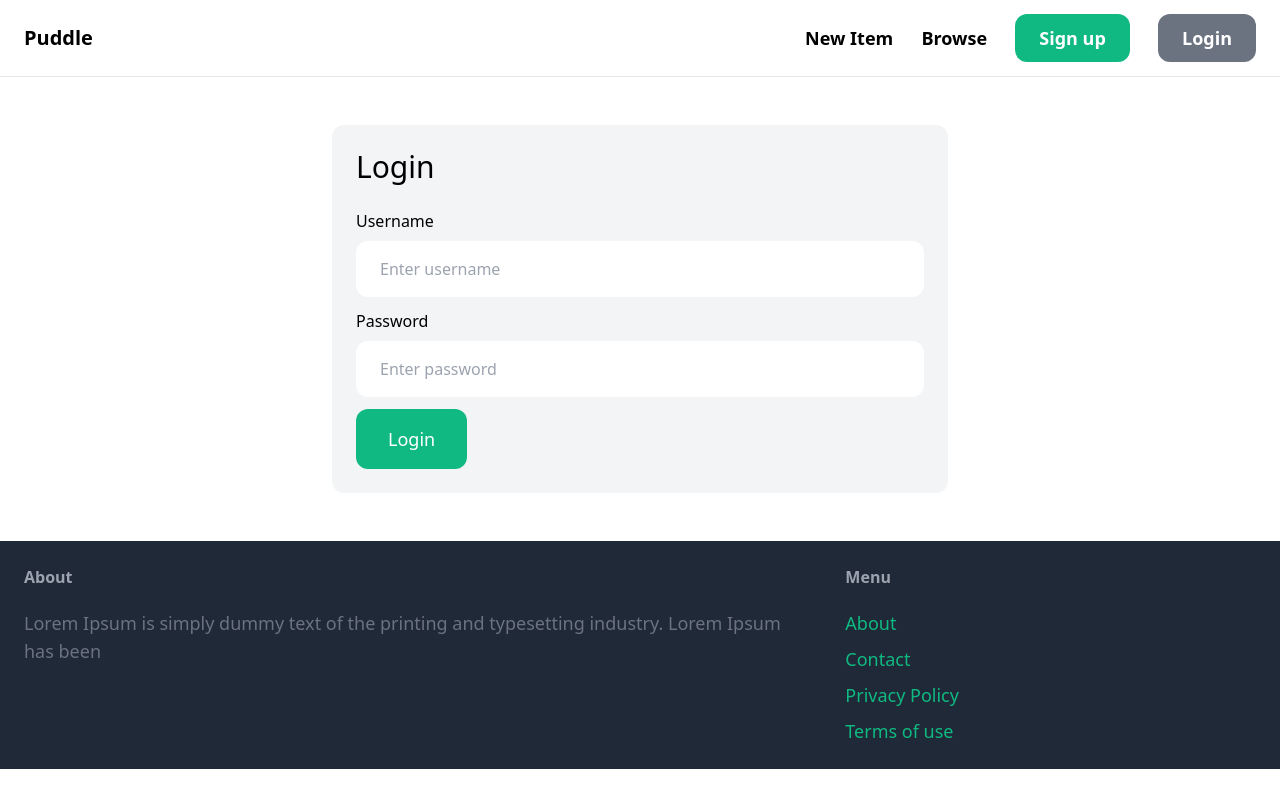
After one commit to sibi404/puddle, a Django app: page /login/ in a window 1280 px wide. The commit adds this page. Run offline with Django 4.2, Linux system fonts and the light colour scheme.

Commit message:
Completed till adding new item

```diff
--- a/core/forms.py
+++ b/core/forms.py
@@ -1,6 +1,20 @@
 from django import forms
-from django.contrib.auth.forms import UserCreationForm
+from django.contrib.auth.forms import UserCreationForm,AuthenticationForm
 from django.contrib.auth.models import User
+
+class LoginForm(AuthenticationForm):
+    # class Meta:
+    #     model = User
+    #     fields = ['username','password']
+    username = forms.CharField(widget=forms.TextInput(attrs={
+        'placeholder' : 'Enter username',
+        'class' : 'w-full py-4 px-6 rounded-xl'
+    }))
+
+    password = forms.CharField(widget=forms.PasswordInput(attrs={
+        'placeholder' : 'Enter password',
+        'class' : 'w-full py-4 px-6 rounded-xl'
+    }))
 
 class SignupForm(UserCreationForm):
     class Meta:
--- a/core/urls.py
+++ b/core/urls.py
@@ -1,8 +1,11 @@
 from django.urls import path
 from . import views
+from . forms import LoginForm
+from django.contrib.auth import views as auth_views
 
 urlpatterns = [
     path('',views.index,name='index'),
     path('contact/',views.contact,name='contact'),
-    path('signup/',views.signup,name='signup')
+    path('signup/',views.signup,name='signup'),
+    path('login/',auth_views.LoginView.as_view(template_name='login.html',authentication_form=LoginForm),name='login')
 ]
--- /dev/null
+++ b/item/forms.py
@@ -0,0 +1,28 @@
+from django import forms
+
+from . models import Item
+
+INPUT_CLASSES = 'w-full py-4 px-6 rounded-xl border'
+
+class NewItemForm(forms.ModelForm):
+    class Meta:
+        model = Item
+        fields = ['category','name','description','price','image']
+
+        widgets = {
+            'category':forms.Select(attrs={
+                'class': INPUT_CLASSES
+            }),
+            'name':forms.TextInput(attrs={
+                'class': INPUT_CLASSES
+            }),
+            'description':forms.Textarea(attrs={
+                'class':INPUT_CLASSES
+            }),
+            'price':forms.NumberInput(attrs={
+                'class':INPUT_CLASSES
+            }),
+            'image':forms.FileInput(attrs={
+                'class':INPUT_CLASSES
+            })
+        }
--- a/item/urls.py
+++ b/item/urls.py
@@ -4,5 +4,6 @@ from . import views
 
 app_name = 'item'
 urlpatterns = [
+    path('new/',views.new,name='new'),
     path('<int:pk>/',views.detail,name='detail')
 ]
--- a/puddle/settings.py
+++ b/puddle/settings.py
@@ -28,6 +28,10 @@ SECRET_KEY = config('SECRET_KEY')
 DEBUG = True
 
 ALLOWED_HOSTS = []
+
+LOGIN_URL = 'login/'
+LOGIN_REDIRECT_URL = '/'
+LOGOUT_REDIRECT_URL = '/'
 
 
 # Application definition
--- a/templates/base.html
+++ b/templates/base.html
@@ -11,11 +11,15 @@
     <nav class="py-6 px-6 flex justify-between item-center border-b border-gray-200">
         <a href="/" class="text-xl font-semibold">Puddle</a>
         <div class="space-x-6">
-            <a href="#" class="text-lg font-semibold hover:text-gray-500">New Item</a>
+            <a href="{% url 'item:new' %}" class="text-lg font-semibold hover:text-gray-500">New Item</a>
             <a href="#" class="text-lg font-semibold hover:text-gray-500">Browse</a>
-
+            {% if request.user.is_authenticated %}
+            <a href="#" class="px-6 py-3 text-lg font-semibold bg-green-500 text-white rounded-xl hover:bg-green-700">Inbox</a>
+            <a href="#" class="px-6 py-3 text-lg font-semibold bg-gray-500 text-white rounded-xl hover:bg-gray-700">Dashboard</a>
+            {% else %}
             <a href="{% url 'signup' %}" class="px-6 py-3 text-lg font-semibold bg-green-500 text-white rounded-xl hover:bg-green-700">Sign up</a>
-            <a href="#" class="px-6 py-3 text-lg font-semibold bg-gray-500 text-white rounded-xl hover:bg-gray-700">Login</a>
+            <a href="{% url 'login' %}" class="px-6 py-3 text-lg font-semibold bg-gray-500 text-white rounded-xl hover:bg-gray-700">Login</a>
+            {% endif %}
         </div>
     </nav>
     <div class="px-6 py-6">
--- /dev/null
+++ b/templates/login.html
@@ -0,0 +1,39 @@
+{% extends 'base.html' %}
+
+{% block title %}Login{% endblock %}
+
+{% block content %}
+<div class="w-1/2 my-6 mx-auto p-6 bg-gray-100 rounded-xl">
+    <h1 class="mb-6 text-3xl">Login</h1>
+    <form method="post">
+        {% csrf_token %}
+
+        <div class="mb-3">
+            <label class="inline-block mb-2">Username</label><br>
+            {{form.username}}
+        </div>
+
+        <div class="mb-3">
+            <label class="inline-block mb-2">Password</label><br>
+            {{form.password}}
+        </div>
+
+        {% if form.errors or form.non_field_errors %}
+            <div class="mb-3 p-6 bg-red-100 rounded-xl text-black">
+                <!-- {% for field in forms %}
+                    <h1>{{field.errors}}</h1>
+                {% endfor %} -->
+                <!-- {{form.non_field_errors}} -->
+                {% for field in forms %}
+                    {% for error in field.errors %}
+                        <p>{{error}}</p>
+                    {% endfor %}
+                {% endfor %}
+                {{form.non_field_errors}}
+            </div>
+        {% endif %}
+
+        <button class="py-4 px-8 text-lg bg-green-500 hover:bg-green-700 rounded-xl text-white">Login</button>
+    </form>
+</div>
+{% endblock %}
--- a/templates/signup.html
+++ b/templates/signup.html
@@ -30,7 +30,9 @@
             {% if form.errors or form.non_field_errors %}
                 <div class="mb-3 p-6 bg-red-100 rounded-xl">
                     {% for field in forms %}
-                        {{field.errors}}
+                        {% for error in field.errors %}
+                            <p>{{error}}</p>
+                        {% endfor %}
                     {% endfor %}
                     {{form.non_field_errors}}
                 </div>
```
Also changed, not shown: core/views.py (+19 -1 lines), item/views.py (+23 -2 lines), templates/form.html (added, +27 -0 lines), db.sqlite3, media/item_images/bean_bag.jpg (added), media/item_images/chair.jpg (added), media/item_images/chair_RJ0y34I.jpg (added), media/item_images/truck.jpg (added).
